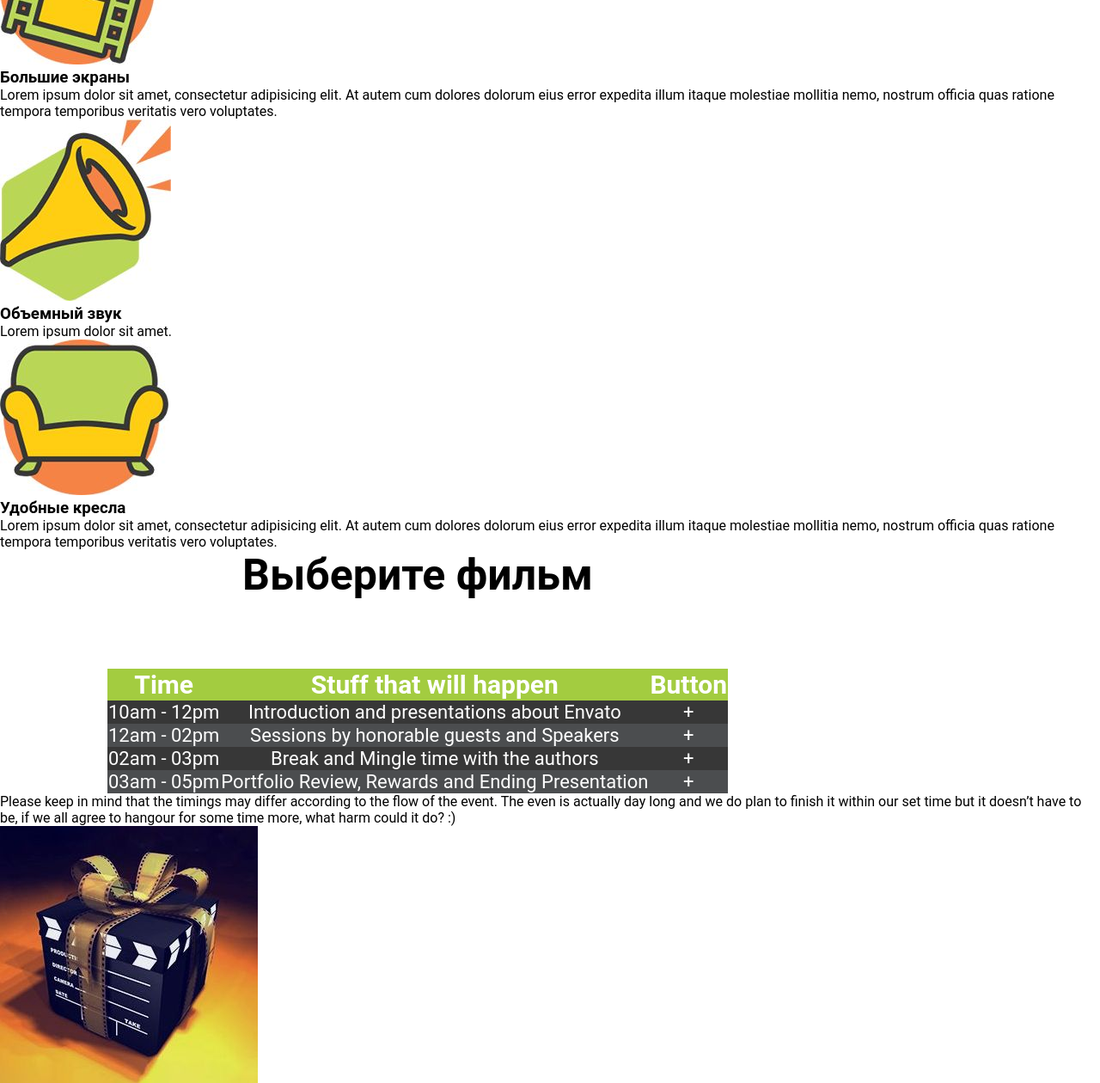
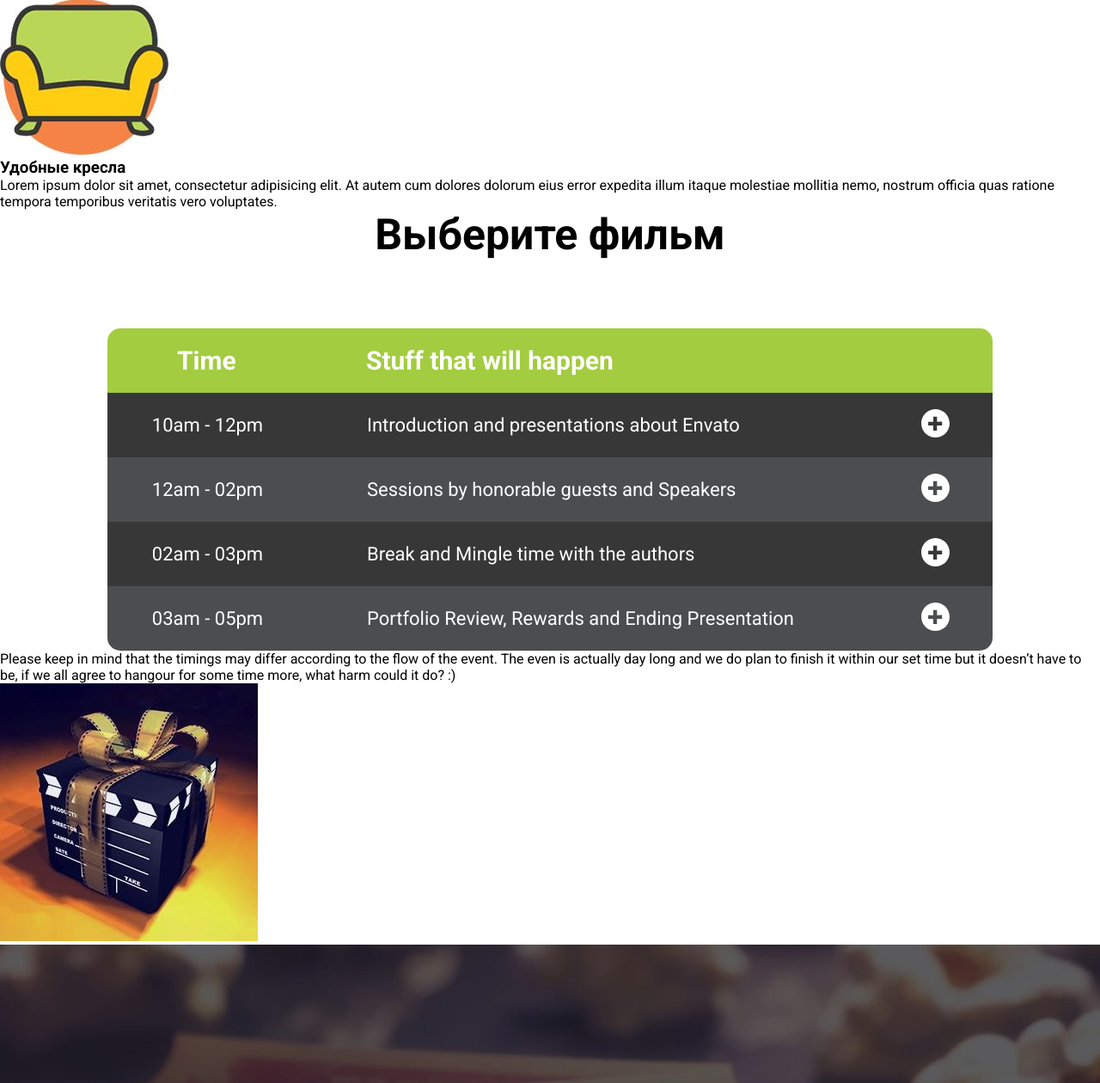
Before and after one commit to AlmiraTolstova/cinema, a PHP site: page / in a window 1280 px wide; the page is wider, and only the part inside the window is pictured. Shown: the part 1526-2786 px from the top of that part at 86% size. Run offline with PHP 8.4, Linux system fonts and the light colour scheme.

Commit message:
5-2.table as in photoshop layout

```diff
--- a/css/main.css
+++ b/css/main.css
@@ -1,12 +1,16 @@
+@import url('https://fonts.googleapis.com/css2?family=Roboto:wght@300;400;700&display=swap');
+
 .container {
     max-width: 1030px;
-    margin: a auto;
+    margin: auto;
+    max-height: 375px;
 }
 
 body {
     font-family: 'Roboto', sans-serif;
 }
 
+/**
 @font-face {
     font: 'Roboto';
     src: url('../fonts/Roboto-Regular.ttf') format("trutype");
@@ -15,89 +19,96 @@ body {
 
     font-weight: 700
 }
-
-.header {
-    background-image: url('images\top_bg.jpg');
-    background-position: top;
-    text-align: center;
-}
-
-.header-title {
-    font-size: 14px;
-    color: white;
-    text-transform: uppercase;
-    margin: auto;
-    position: absolute;
-}
-
-.overlay {
-    display: flex;
-    width: 100%;
-    height: 100%;
-}
-
-.container_movi-table {
-    max-width: 1030px;
-    margin: 0 auto;
+*/
+.block1{
+    background-image:url("../images/top_bg.jpg");
+    background-color: #751f1f;
+    width: 1366px;
+    height: 777px;
 
 }
 
-.movi-table {
-    border-radius: 15px;
-font-family: "Roboto", Sans-Serif;
-border-collapse: collapse;
-text-align: center;
-border-radius: 2px;
-border-spacing: 0;
+.block1_nav{
+
 }
 
-.movi-table_header {
+
+.movi-list {
+    max-width: 1030px;
+    margin: auto;
+}
+
+.movi-list__table_header {
     font-size: 50px;
+    text-align: center;
     color: black;
     font-weight: bold;
     margin-bottom: 80px;
 }
 
+.movi-list__table {
+    font-family: "Roboto", Sans-Serif;
+    text-align: center;
+    border:20px black;
+    border-radius: 15px;
+    border-collapse: collapse;
+    border-spacing: 0;
+    overflow: hidden;
+    width: 100%;
+    padding: 10em;
 
+}
 
-.movi-table thead{
+.movi-list__table thead {
     font-size: 30px;
     color: white;
     font-weight: bold;
-    background-color:#a3cc40;
-    border-radius: 8px
+    background-color: #a3cc40;
 }
 
-.movi-table tbody {
+.movi-list__table_tbody {
     font-size: 22px;
     font-weight: normal;
     color: white;
     text-align: center;
     background-color: #4b4d4f;
+
 }
 
-.movi-table tbody tr:nth-child(odd) {
+.movi-list__table tr{
+    height: 75px;
+}
+
+.movi-list tbody tr:nth-child(odd) {
     background-color: #373737;
 }
 
+.movi-list__table tbody td:nth-child(2n){
+    text-align: left;
+}
 
+.movi-list__table thead th:nth-child(1){
+    padding-left: 81px;
+    text-align: left;
+}
+.movi-list__table thead th:nth-child(2n){
+    padding-left: 100px;
+    text-align: left;
+}
 
-.movi-table a {
+.movi-list__table tbody td img{
+padding-right: 40px;
+}
+.movi-list__table_tbody td a {
     color: rgb(255, 255, 255);
     text-decoration: none;
+    padding-left: 100px;
+    text-align: left;
 }
-
-
-.top_back_background {
-    min-height: 100vh;
-    background: url("../Images/top_bg.jpg") no-repeat top center / cover;
-    position: relative;
-    overflow: hidden;
-}
-
+.movi-list__table_tbody_time{
+   padding-left: 33px;
+    }
 .footer {
-
-
     display: flex;
 }
 
@@ -107,5 +118,4 @@ border-spacing: 0;
     display: flex;
     align-items: center;
     justify-content: center;
-
 }
--- a/index.html
+++ b/index.html
@@ -11,11 +11,11 @@
 
 <body>
     <!--Первый блок-->
-<section class="header">
-    <header class="overlay">
+<div class="block1">
+    <header class="block1_header">
             <a href=https://innopolis.university target ="_blank"><img src="images\logo.png" alt="Изображение логотипа"/>
         </a>
-            <nav class="header-title">
+        <nav class="block1_nav">
             <ul>
                  <li><a href="#ORDER A TICKET">ЗАКАЗАТЬ БИЛЕТ</a></li>
                  <li><a href="#advantages">ПРЕИМУЩЕСТВА</a></li>
@@ -29,17 +29,17 @@
             </div>
     </header>
 
-    <div>
-        <img src="images\top_bg.jpg" alt="Изображение кинотеатра">
-    </div>
+    <!--<div class="block1_background">
+        <img width = 1366px src="images\top_bg.jpg" alt="Изображение кинотеатра">
+    </div>-->
 
     <div class="overlay">
         <h1>
          Закажите билет в кино
         </h1>
         <p>Всем покупателям подарок!</p>
+    </div>-->
 </div>
-</section>
 <!--Конец первого экрана-->
 
 <!--Второй экран-->
@@ -105,36 +105,36 @@
 
 <!--Третий экран-->
 <section id="ORDER A TICKET">
-    <div class="container_movi-table">
-    <table class="movi-table">
-        <caption class="movi-table_header">Выберите фильм</caption>
+    <div class="movi-list">
+        <div class="movi-list__table_header">Выберите фильм</div>
+    <table class="movi-list__table">
         <thead>
             <tr>
                 <th>Time</th>
                 <th>Stuff that will happen</th>
-                <th>Button</th>
+                <th></th>
             </tr>
         </thead>
-        <tbody class="caption_list_films_table">
+        <tbody class="movi-list__table_tbody">
         <tr>
-            <td> 10am - 12pm</td>
+            <td class="movi-list__table_tbody_time"> 10am - 12pm</td>
             <td><a href=https://www.kinopoisk.ru/film/838/Человек-паук target="_blank">Introduction and presentations about Envato</a></td>
-            <td>+</td>
+            <td><img src="images\button-plus.svg" alt="Кнопка"></td>
         </tr>
         <tr>
-            <td> 12am - 02pm</td>
+            <td class="movi-list__table_tbody_time"> 12am - 02pm</td>
             <td><a href=https://www.kinopoisk.ru/film/1122114/ target="_blank">Sessions by honorable guests and Speakers</a></td>
-            <td>+</td>
+            <td><img src="images\button-plus.svg" alt="Кнопка"></td>
         </tr>
         <tr>
-            <td> 02am - 03pm</td>
+            <td class="movi-list__table_tbody_time"> 02am - 03pm</td>
             <td><a href=https://www.kinopoisk.ru/film/846824/ target="_blank">Break and Mingle time with the authors</a></td>
-            <td>+</td>
+            <td><img src="images\button-plus.svg" alt="Кнопка"></td>
         </tr>
         <tr>
-            <td> 03am - 05pm</td>
+            <td class="movi-list__table_tbody_time"> 03am - 05pm</td>
             <td><a href=https://www.kinopoisk.ru/film/693730/ target="_blank">Portfolio Review, Rewards and Ending Presentation</a></td>
-            <td>+</td>
+            <td><img src="images\button-plus.svg" alt="Кнопка"></td>
         </tr>
         </tbody>
 
@@ -155,7 +155,7 @@
 <!--Четвертый экран-->
 <section>
     <img src="images\b4_img.jpg" alt="Изображение подарка">
-    <img src="images\b4_bg.jpg" alt="Изображение фона">
+    <img width = 1366px src="images\b4_bg.jpg" alt="Изображение фона">
     <h2>
         <b>Подарок каждому!</b>
     </h2>
@@ -335,9 +335,9 @@
         <label for="check">Я согласен на обработку персональных данных</label>
         <br>
         <input type="file">
-        <button type="submit">
+       <form><button type="submit">
             Заказать
-        </button>
+        </button></form>
     </form>
 </div>
   </footer>
```
Also changed, not shown: images/button-plus.svg (added). Lines whose indentation alone changed are shown as unchanged.
